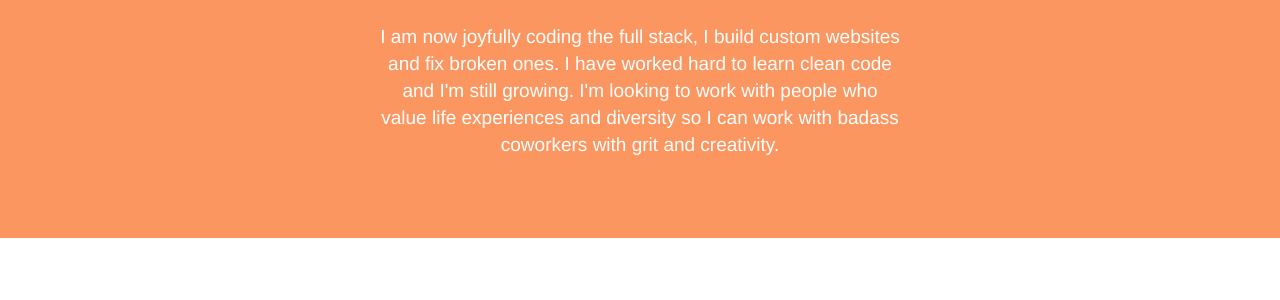
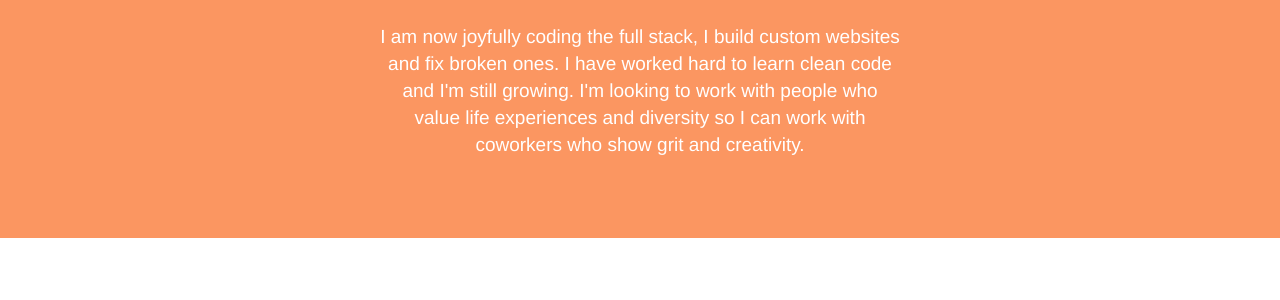
Before and after one commit to ahogue1/portfolio, a Rails app: page / in a window 1280 px wide. Shown: the part 656-956 px from the top of the page. Run offline with Rails 7, Linux system fonts and the light colour scheme; style sheets or scripts are compiled from the project's sources; some libraries are stand-ins or nearby versions; some web fonts are replaced.

Commit message:
edit 'about me'

```diff
--- a/app/views/pages/home.html.erb
+++ b/app/views/pages/home.html.erb
@@ -8,7 +8,7 @@
          A three-year-old misspelled 'Amy' and gave me the nickname 'Yam.' It stuck.
       </p>
       <p>
-       I am now joyfully coding the full stack, I build custom websites and fix broken ones. I have worked hard to learn clean code and I'm still growing. I'm looking to work with people who value life experiences and diversity so I can work with badass coworkers with grit and creativity.
+       I am now joyfully coding the full stack, I build custom websites and fix broken ones. I have worked hard to learn clean code and I'm still growing. I'm looking to work with people who value life experiences and diversity so I can work with coworkers who show grit and creativity.
     </div>
   </div>
   <div class="portfolio">
```
